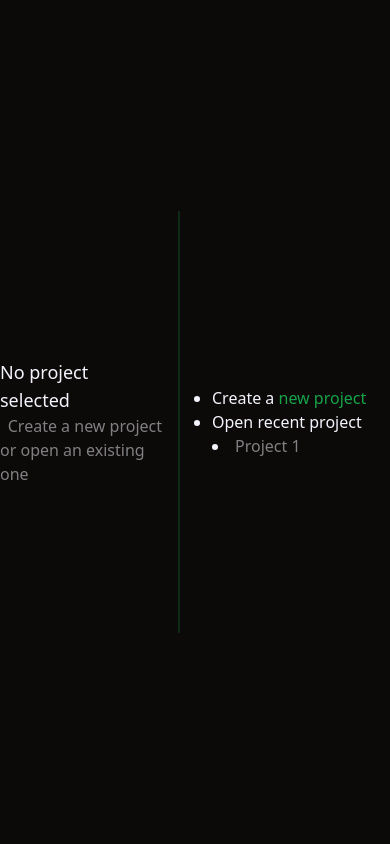
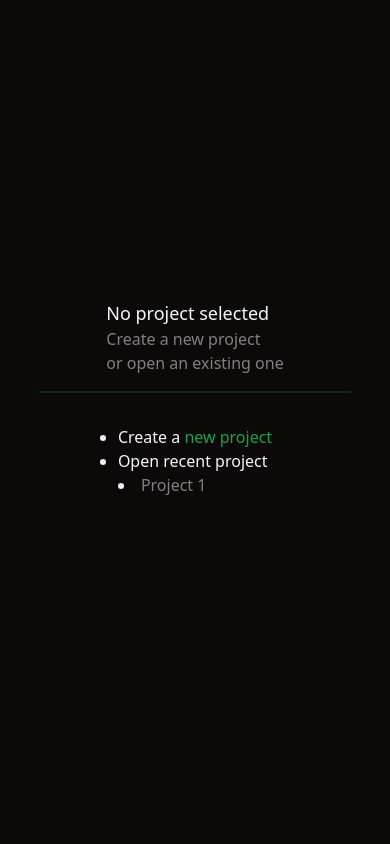
Before and after one commit to elvinsavio/to-do, a Flask app: page /new in a window 390 px wide. Shown: the part 28-872 px from the top of the page. After the commit the page ends 523 px from the top, so only its background shows below. Run offline with Flask 3, Linux system fonts and the light colour scheme.

Commit message:
make landing responsive

```diff
--- a/static/css/index.css
+++ b/static/css/index.css
@@ -622,8 +622,32 @@ video {
   height: 50%;
 }
 
+.h-\[10\%\] {
+  height: 10%;
+}
+
+.h-0 {
+  height: 0px;
+}
+
+.h-\[calc\(100\%-20px\)\] {
+  height: calc(100% - 20px);
+}
+
+.h-\[calc\(100\%-28px\)\] {
+  height: calc(100% - 28px);
+}
+
 .w-full {
   width: 100%;
+}
+
+.w-\[50\%\] {
+  width: 50%;
+}
+
+.w-\[80\%\] {
+  width: 80%;
 }
 
 .min-w-32 {
@@ -664,6 +688,10 @@ video {
 
 .items-center {
   align-items: center;
+}
+
+.justify-end {
+  justify-content: flex-end;
 }
 
 .justify-center {
@@ -836,3 +864,25 @@ video {
 .active\:bg-black\/20:active {
   background-color: rgb(0 0 0 / 0.2);
 }
+
+@media (min-width: 640px) {
+  .sm\:h-\[50\%\] {
+    height: 50%;
+  }
+
+  .sm\:w-0 {
+    width: 0px;
+  }
+
+  .sm\:flex-row {
+    flex-direction: row;
+  }
+
+  .sm\:flex-col {
+    flex-direction: column;
+  }
+
+  .sm\:items-end {
+    align-items: flex-end;
+  }
+}
--- a/templates/new.html
+++ b/templates/new.html
@@ -3,13 +3,13 @@
 {% block title%} New Page {% endblock %}
 
 {% block content %}
-<div class="h-full flex items-center justify-center text-text">
-    <div class="flex-1 flex items-end flex-col">
+    <div class="h-[calc(100%-28px)] flex items-center justify-center text-text sm:flex-row flex-col">
+    <div class="flex-1 flex justify-end flex-col sm:items-end">
         <p class="text-lg">No project selected</p>
         <p class="text-text/50">Create a new project</p>
         <p class="text-text/50">or open an existing one</p>
     </div>
-    <div class="m-4 border border-accent/20 h-[50%]"></div>
+    <div class="m-4 border border-accent/20 h-0 w-[80%] sm:h-[50%] sm:w-0"></div>
     <div class="flex-1 p-4">
         <ul class="list-disc">
             <li>Create a <a href="new-project" class="text-accent hover:underline transition-all cursor-pointer">new
```
